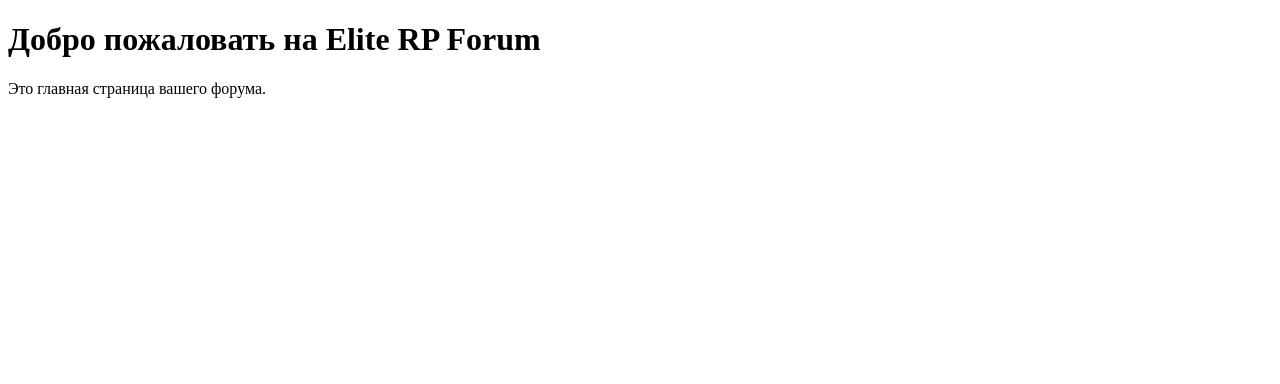
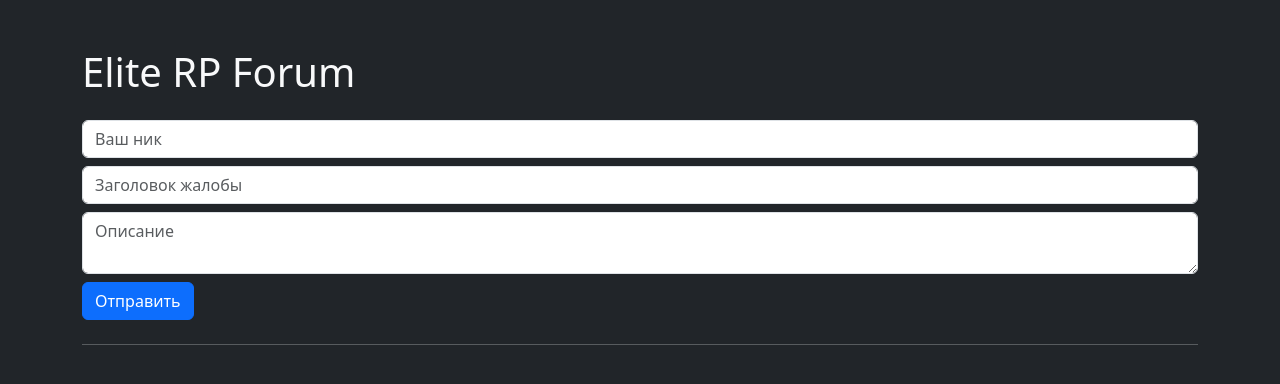
Before and after one commit to ELITE-RP/Forum, a Flask app: page / in a window 1280 px wide. Shown: the top 384 px of the page. Run offline with Flask 3, Linux system fonts and the light colour scheme.

Commit message:
Update index.html

```diff
--- a/templates/index.html
+++ b/templates/index.html
@@ -1,10 +1,29 @@
 <!DOCTYPE html>
-<html>
+<html lang="ru">
 <head>
+    <meta charset="UTF-8">
     <title>Elite RP Forum</title>
+    <link href="https://cdn.jsdelivr.net/npm/bootstrap@5.3.0/dist/css/bootstrap.min.css" rel="stylesheet">
 </head>
-<body>
-    <h1>Добро пожаловать на Elite RP Forum</h1>
-    <p>Это главная страница вашего форума.</p>
+<body class="bg-dark text-light">
+    <div class="container mt-5">
+        <h1>Elite RP Forum</h1>
+        <form action="/add" method="POST" class="my-4">
+            <input name="author" class="form-control mb-2" placeholder="Ваш ник" required>
+            <input name="title" class="form-control mb-2" placeholder="Заголовок жалобы" required>
+            <textarea name="content" class="form-control mb-2" placeholder="Описание"></textarea>
+            <button class="btn btn-primary">Отправить</button>
+        </form>
+        <hr>
+        {% for c in complaints %}
+        <div class="card bg-secondary text-white mb-3">
+            <div class="card-body">
+                <h5>{{ c.title }}</h5>
+                <p>{{ c.content }}</p>
+                <small>Автор: {{ c.author }}</small>
+            </div>
+        </div>
+        {% endfor %}
+    </div>
 </body>
 </html>
```
